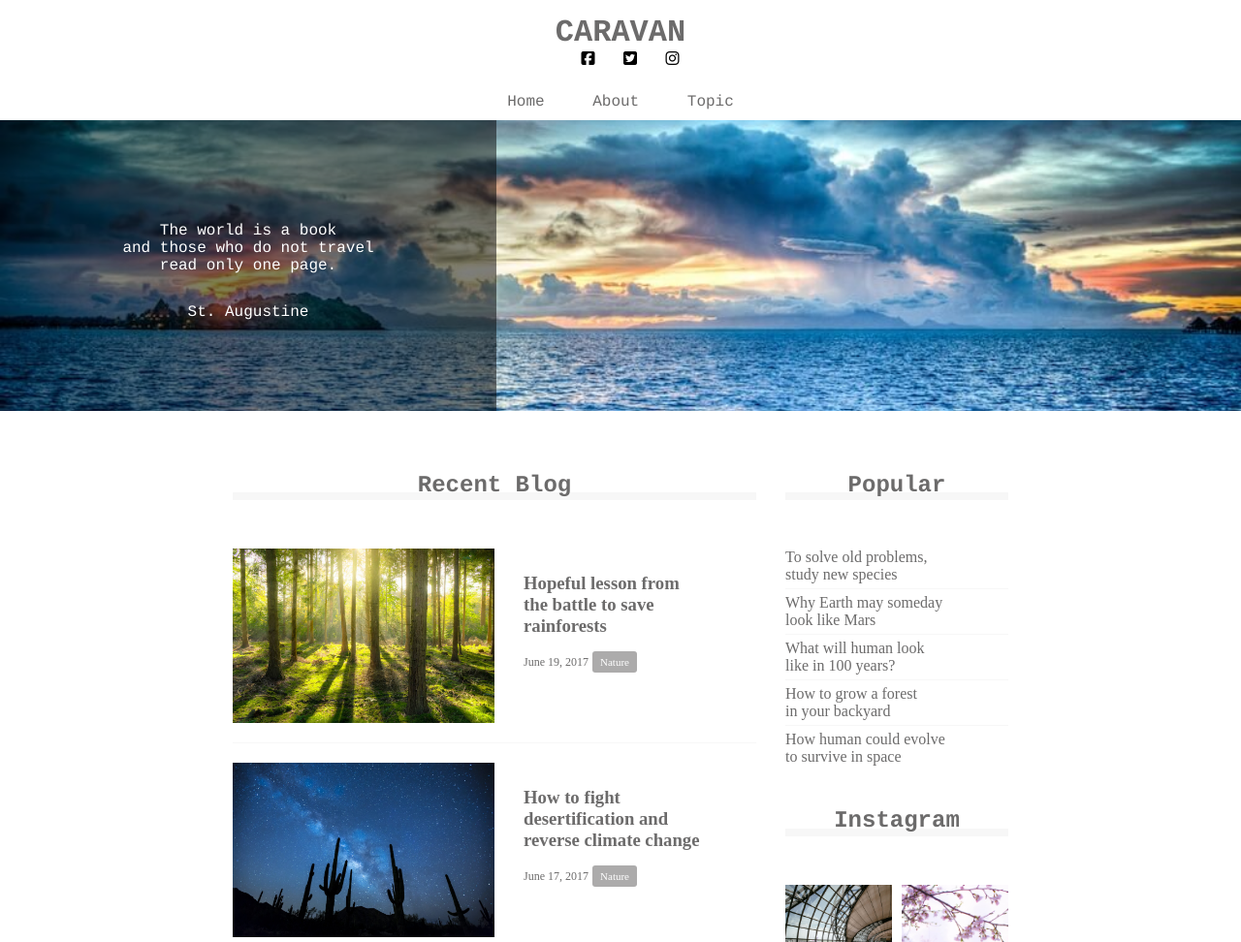
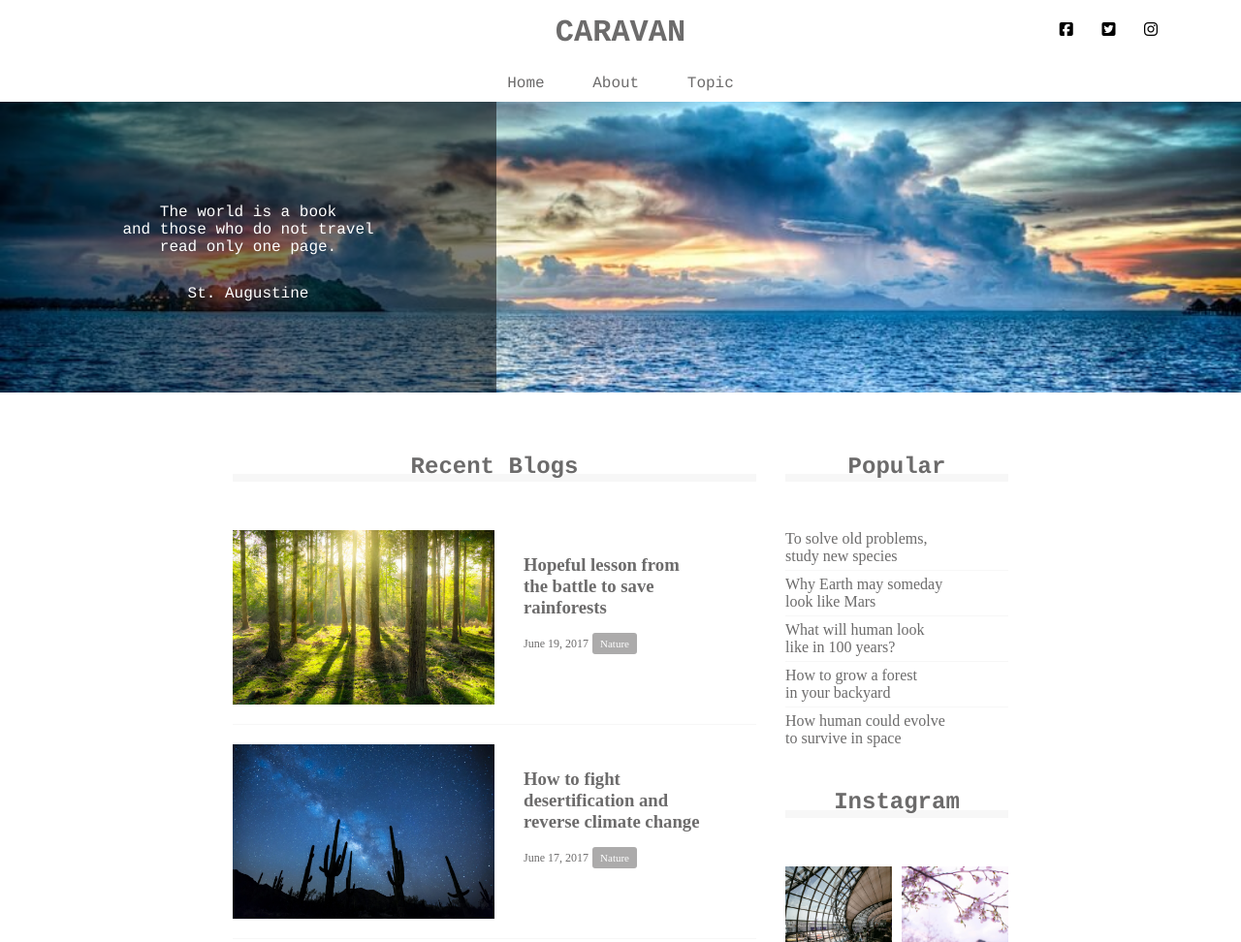
Before and after one commit to mana85/caravan, a plain HTML site: page index.html in a window 1280 px wide. Shown: the top 972 px of the page at 97% size. Drawn offline with Linux system fonts and the light colour scheme.

Commit message:
[Update]1-10

```diff
--- a/index.html
+++ b/index.html
@@ -15,7 +15,9 @@
     <!--header-->
     <header>
       <h1 class="heading">
-        <a href="index.html">CARAVAN</a>
+        <a href="index.html">
+          CARAVAN
+        </a>
       </h1>
       <div class="social">
         <i class="fab fa-facebook-square"></i>
@@ -52,15 +54,15 @@
     <!--main用のdiv-->
     <main>
       <section class="blog">
-        <h2 class="blog-heading">Recent Blog</h2>
+        <h2 class="blog-heading">Recent Blogs</h2>
         <div class="blog-box">
           <div class="blog-item">
-            <img class="blog-image"  src="img/forest.jpg">
+            <img class="blog-image" src="img/forest.jpg" />
             <section class="blog-text">
               <h3 class="blog-text-heading">
                 <a href="single.html">
-                  Hopeful lesson from<br>
-                  the battle to save<br>
+                  Hopeful lesson from<br />
+                  the battle to save<br />
                   rainforests
                 </a>
               </h3>
@@ -69,12 +71,12 @@
             </section>
           </div>
           <div class="blog-item">
-            <img class="blog-image"  src="img/desert.jpg">
+            <img class="blog-image" src="img/desert.jpg" />
             <section class="blog-text">
               <h3 class="blog-text-heading">
                 <a href="single.html">
-                  How to fight<br>
-                  desertification and<br>
+                  How to fight<br />
+                  desertification and<br />
                   reverse climate change
                 </a>
               </h3>
@@ -83,11 +85,11 @@
             </section>
           </div>
           <div class="blog-item">
-            <img class="blog-image"  src="img/sunset.jpg">
+            <img class="blog-image" src="img/sunset.jpg" />
             <section class="blog-text">
               <h3 class="blog-text-heading">
                 <a href="single.html">
-                  Why I'm rowing<br>
+                  Why I'm rowing<br />
                   across the Pasific
                 </a>
               </h3>
@@ -96,11 +98,11 @@
             </section>
           </div>
           <div class="blog-item">
-            <img class="blog-image"  src="img/italy.jpg">
+            <img class="blog-image" src="img/italy.jpg" />
             <section class="blog-text">
               <h3 class="blog-text-heading">
                 <a href="single.html">
-                  Unseen footage,<br>
+                  Unseen footage,<br />
                   untamed nature
                 </a>
               </h3>
@@ -109,11 +111,11 @@
             </section>
           </div>
           <div class="blog-item">
-            <img class="blog-image"  src="img/asia.jpg">
+            <img class="blog-image" src="img/asia.jpg" />
             <section class="blog-text">
               <h3 class="blog-text-heading">
                 <a href="single.html">
-                  The case for<br>
+                  The case for<br />
                   engineering our food
                 </a>
               </h3>
@@ -179,6 +181,7 @@
       </div>
     </main>
 
+    <!--footer-->
     <footer>
       <p class="footer-text">© All rights reserved by Infratop.Inc.</p>
     </footer>
--- a/style.css
+++ b/style.css
@@ -1,3 +1,4 @@
+/* ブラウザがそれぞれ持っているCSSをリセットするための記述*/
 * {
   margin: 0;
   padding: 0;
@@ -10,7 +11,7 @@ a {
 }
 
 header, nav, h2, .main-visual, footer {
-  font-family: Chalkduster, "Bradley Hand",Courier, "Segoe Print", sans-serif;
+  font-family: Chalkduster, "Bradley Hand", Courier, "Segoe Print", sans-serif;
 }
 
 header {
@@ -18,16 +19,23 @@ header {
   padding: 15px 0;
   margin: 0 auto;
   text-align: center;
+  position: relative;
+}
+
+.social i {
+  display: inline-block;
+  margin-left: 20px;
+}
+
+.social {
+  position: absolute;
+  top: 22px;
+  right: 22px;
 }
 
 header .heading {
   /* headerタグ内のheadingクラスにのみ反映される */
   font-size:32px;
-}
-
-.social i {
-  display: inline-block;
-  margin-left: 20px;
 }
 
 .nav-list {
@@ -221,6 +229,7 @@ footer {
   color: #fff;
 }
 
+/*↓レスポンシブ対応テスト用の記述*/
 /*すべての画面サイズで適用される設定*/
 
 .social i {
```
